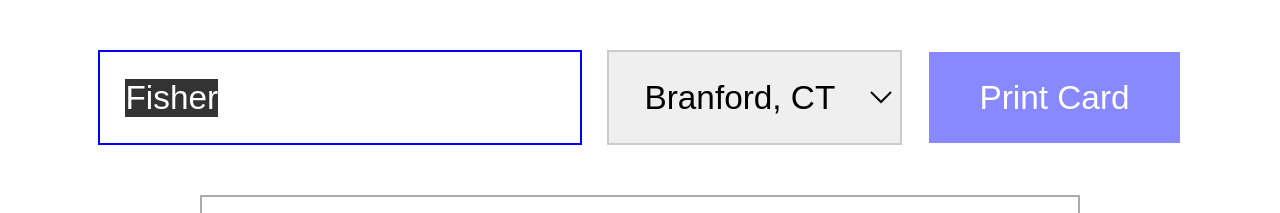
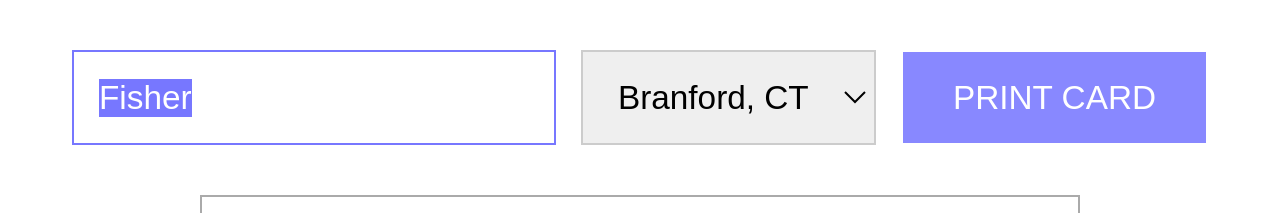
Before and after one commit to TrueFisherKing/truefisherking.github.io, a plain HTML site: page index.html in a window 1280 px wide. Shown: the top 213 px of the page. Drawn offline with Linux system fonts and the light colour scheme; a web font is replaced by a local one.

Commit message:
Added button focus color

```diff
--- a/style.css
+++ b/style.css
@@ -4,14 +4,26 @@
 @page {
     size: landscape;
 }
+html {
+    height: 100vh;
+    overflow: hidden;
+}
 input::selection {
-    background: hsla(0, 0%, 0%, 0.8);
+    background: #77f;
     color: #fff;
 }
 input:focus,select:focus,button:focus {
     /* outline: none; */
     outline: none;
-    border: 1px solid #00f;
+    border: 1px solid #77f;
+}
+button {
+    text-transform: uppercase;
+}
+button:focus {
+    border: 1px solid #7c7;
+    background: #7c7;
+    color: #fff;
 }
 body {
     display: flex;
```
